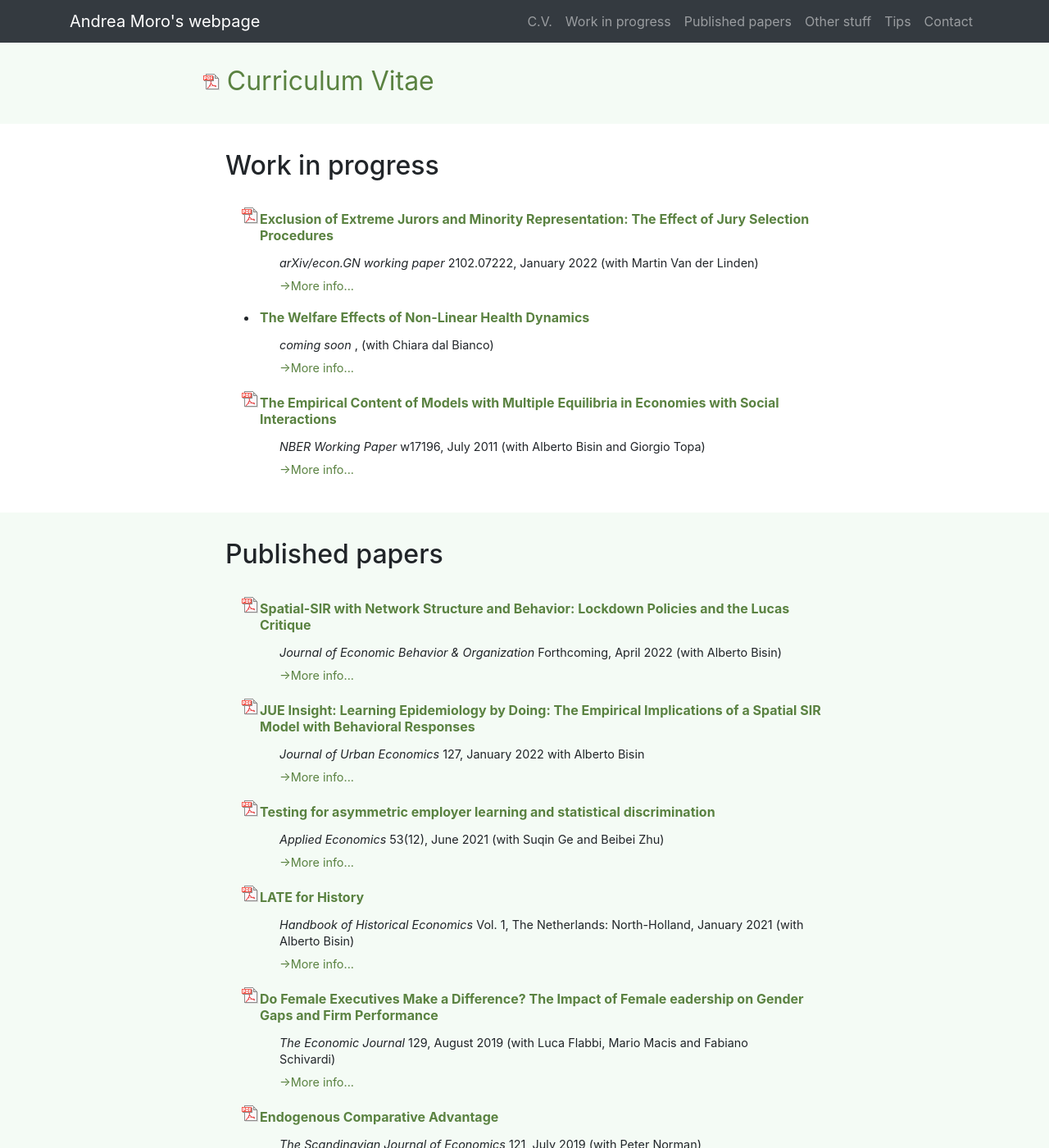
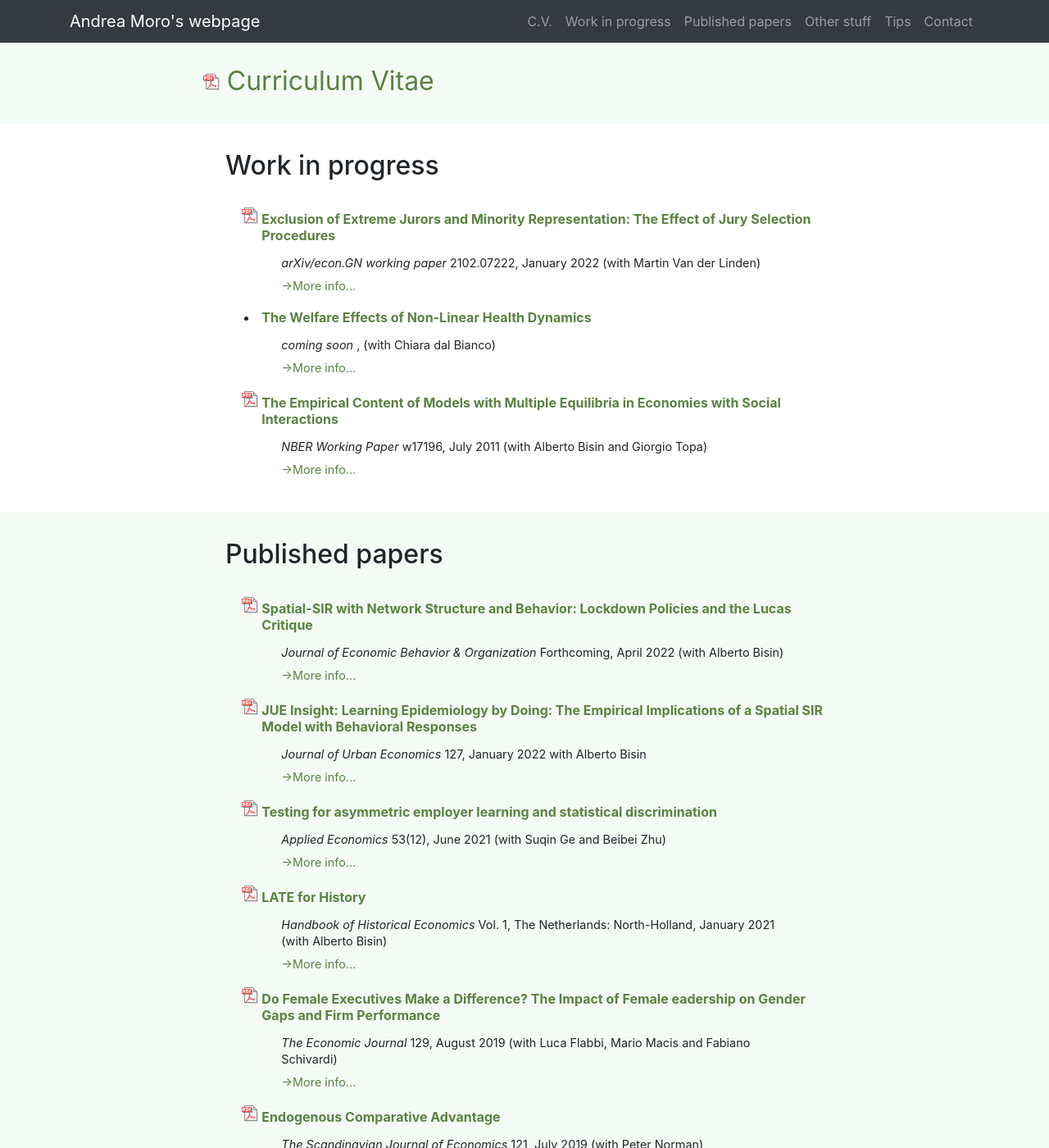
Before and after one commit to andreamoro-git/andreamoro-git.github.io, a Jekyll site: the page built from index.md, in a window 1280 px wide and 1400 px high, scrolled down 279 px. Shown: the whole window at 82% size. Built offline with Jekyll 4.4.1, drawn with Linux system fonts in a browser that asks for light colours; our own code applies the rules of GitHub Pages for plain Markdown files.

Commit message:
Update scrolling-nav.css

```diff
--- a/css/scrolling-nav.css
+++ b/css/scrolling-nav.css
@@ -66,6 +66,10 @@ span.title a::before {
   margin-left: 1.1rem;
 }
 
+.spacepdf .title {
+	padding-left: .5ex;
+}
+
 li.post ul li {
   padding: 0.125rem 0;
   margin-top: 0.25rem;
@@ -79,7 +83,7 @@ li.post ul {
 
 li.post {
   margin-bottom: .5rem;
-  padding: 0 0 0 0.125rem;
+  padding-left: .5ex;
 }
 .paper, .title {
   font-weight: bold
```
